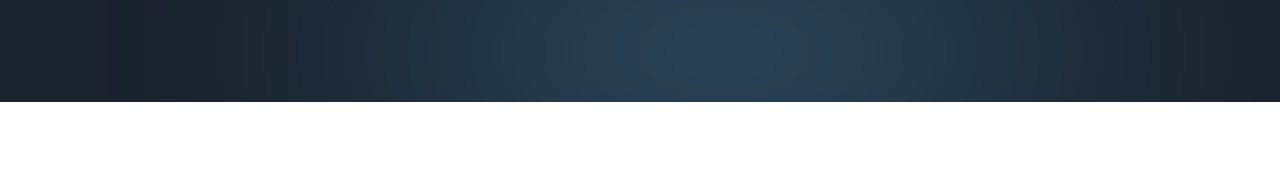
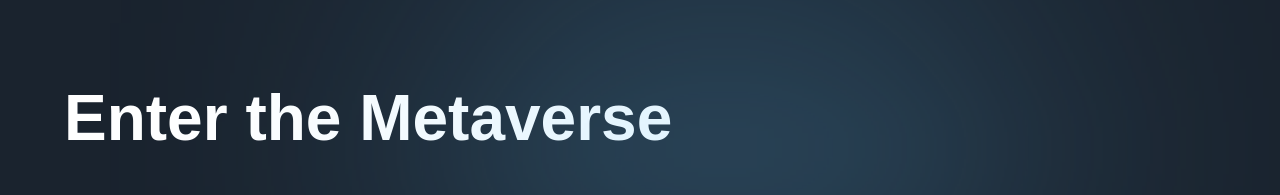
Before and after one commit to maciekpastuszak/metaversus, a Next.js app: page / in a window 1280 px wide. Shown: the part 7535-7730 px from the top of the page. Before the commit the page ends 7637 px from the top, so only its background shows below. Built offline with nearby package versions, Linux system fonts and the light colour scheme; a web font is replaced by a local one.

Commit message:
add footer subtitle

```diff
--- a/components/Footer.jsx
+++ b/components/Footer.jsx
@@ -15,6 +15,14 @@ const Footer = () => (
     className={`${styles.xPaddings} py-8 relative`}
   >
     <div className="footer-gradient" />
+
+    <div className={`${styles.innerWidth} mx-auto flex flex-col gap-8`}>
+      <div className="flex items-center justify-between flex-wrap gap-5">
+        <h4 className="font-bold md:text-[64px] text-[44px] text-white">
+          Enter the Metaverse
+        </h4>
+      </div>
+    </div>
   </motion.footer>
 );
 
```
